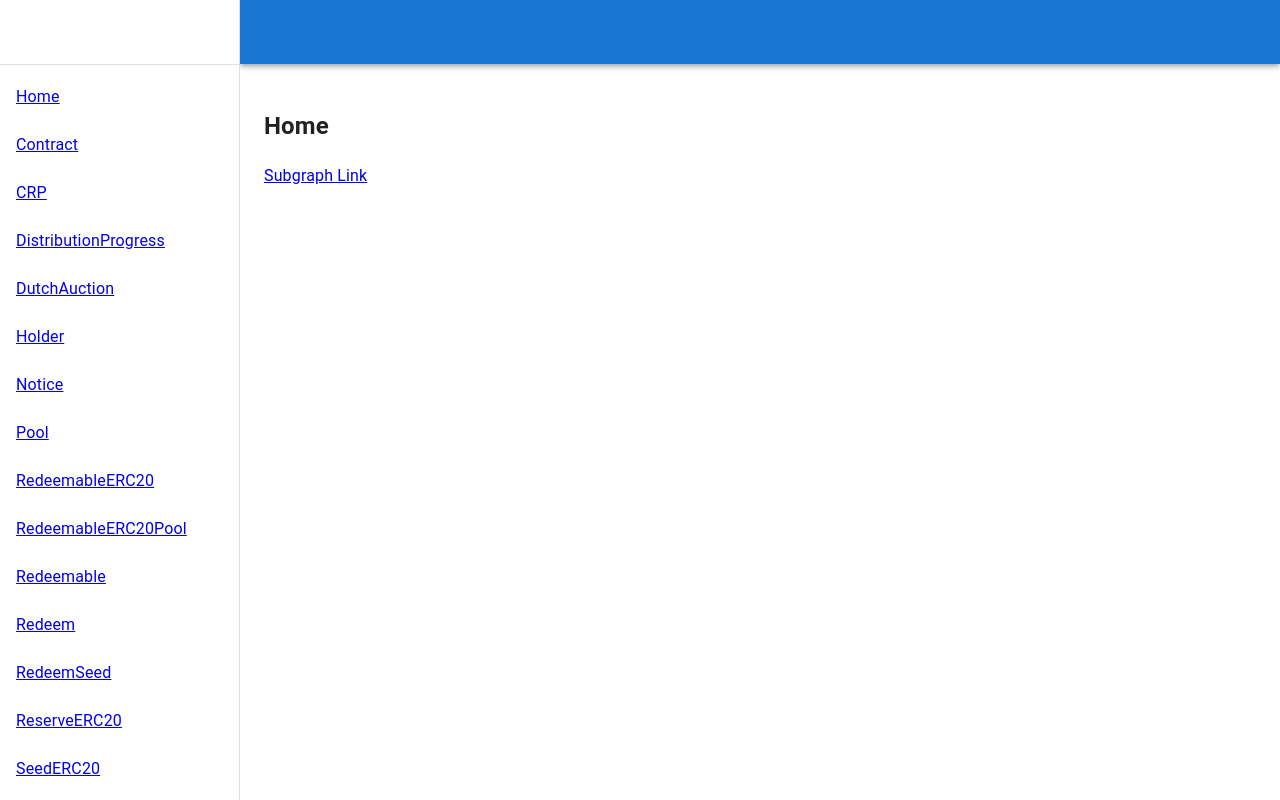
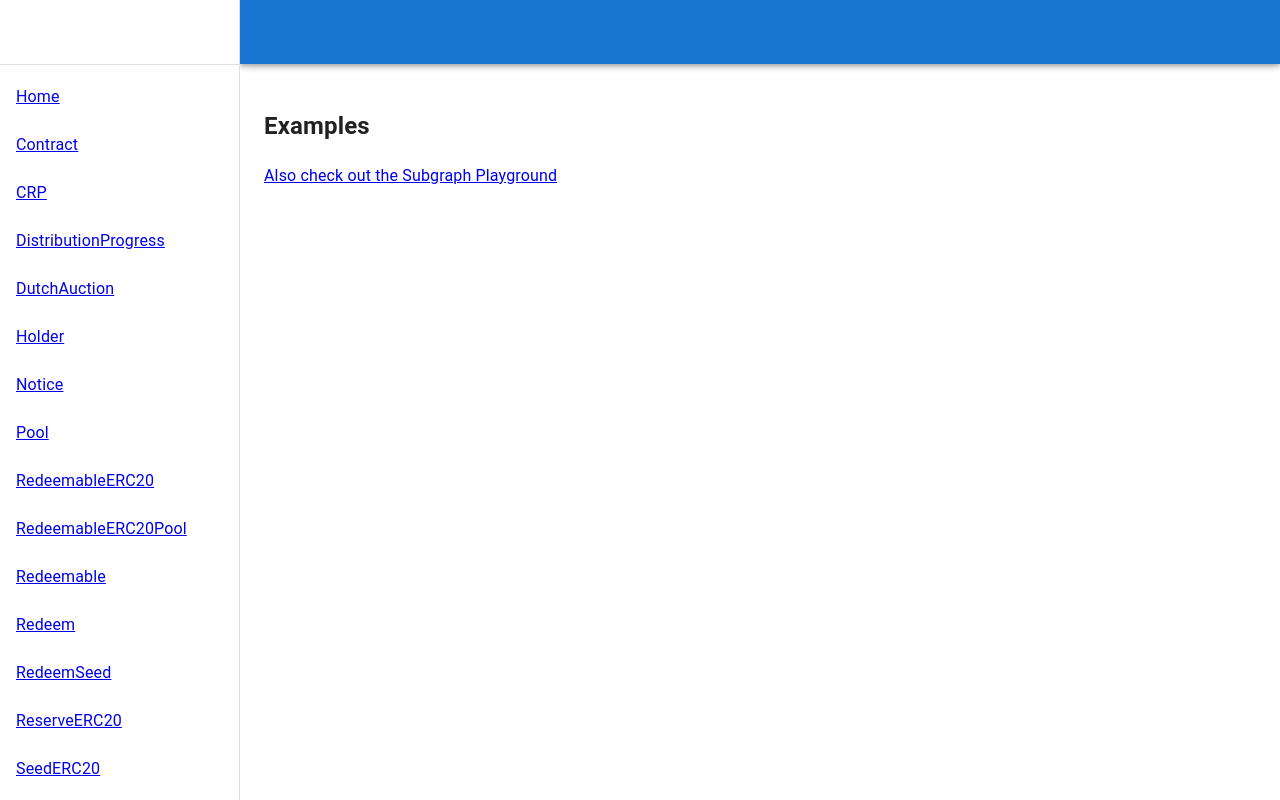
Before and after one commit to beehive-innovation/examples.rainprotocol.xyz, a React (Create React App) app: page / in a window 1280 px wide. Built offline with nearby package versions, Linux system fonts and the light colour scheme.

Commit message:
Tweak wording on home page

```diff
--- a/src/pages/HomePage.tsx
+++ b/src/pages/HomePage.tsx
@@ -5,9 +5,9 @@ export default function HomePage({}: any) {
 
   return (
     <div>
-      <h2>Home</h2>
+      <h2>Examples</h2>
 
-      <a target="_blank" href="https://thegraph.com/hosted-service/subgraph/beehive-innovation/rain-protocol">Subgraph Link</a>
+      <a target="_blank" href="https://thegraph.com/hosted-service/subgraph/beehive-innovation/rain-protocol">Also check out the Subgraph Playground</a>
     </div>
   )
 }
```
